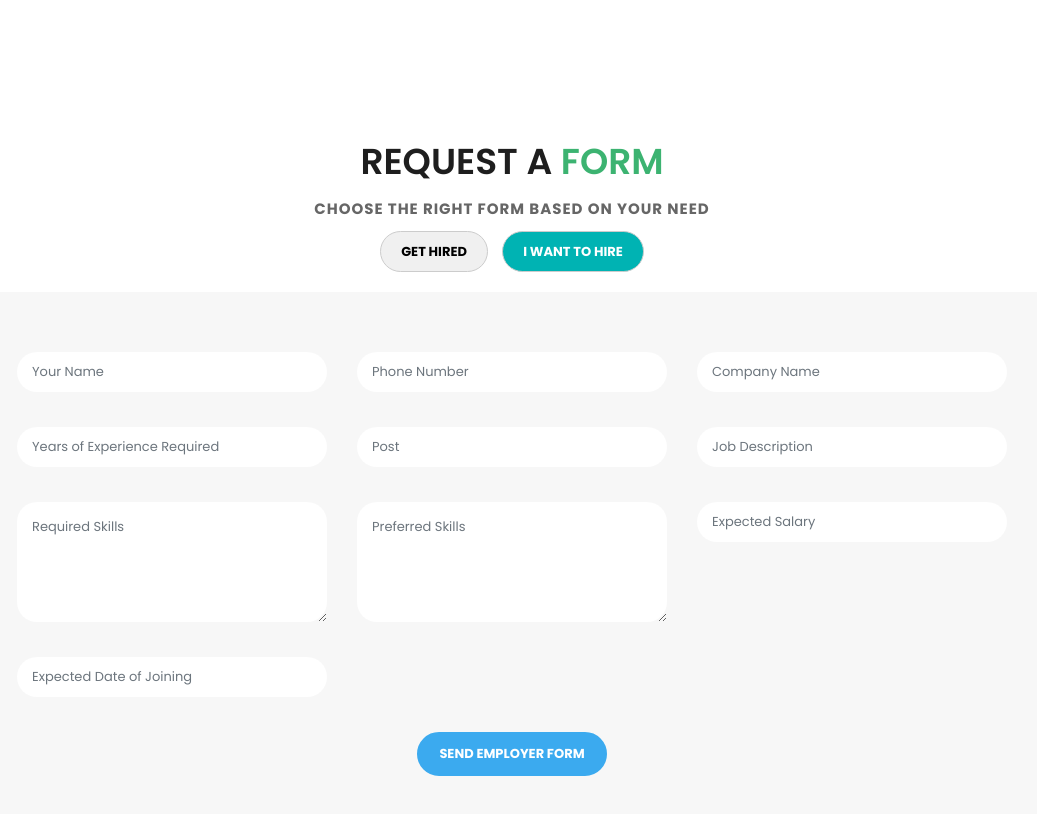
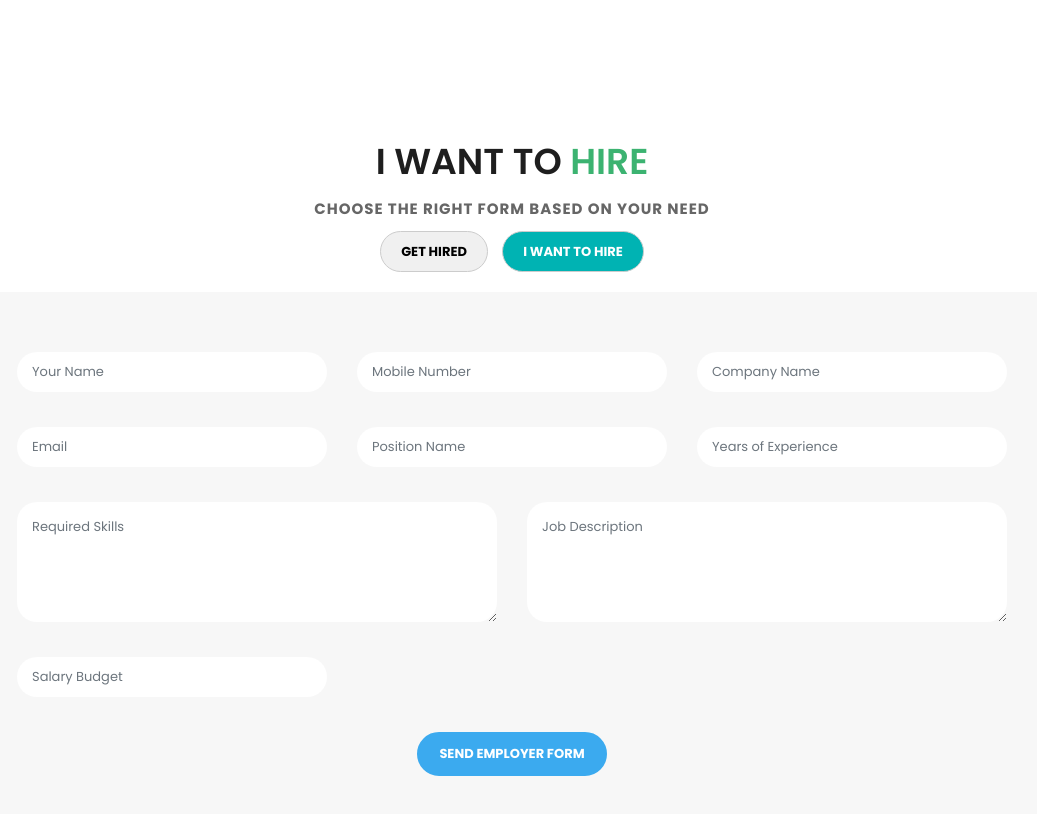
Before and after one commit to Agrawal-Rajat/NeoSource, a website: page index.html in a window 1280 px wide. Shown: the part 720-1534 px from the top of the page, without its empty margins (128-1165 px from the left). Drawn offline with Linux system fonts and the light colour scheme.

Commit message:
Updated the fields and changed the server code

```diff
--- a/index.html
+++ b/index.html
@@ -119,7 +119,7 @@ https://templatemo.com/tm-545-finance-business
       <div class="row">
         <div class="col-md-12">
           <div class="section-heading">
-            <h2>Request a <em>Form</em></h2>
+            <h2>I want to <em>Hire</em></h2>
             <span>Choose the right form based on your need</span>
           </div>
         </div>
@@ -195,7 +195,7 @@ https://templatemo.com/tm-545-finance-business
                 </div>
                 <div class="col-lg-4 col-md-12 col-sm-12">
                   <fieldset>
-                    <input name="phone" type="tel" class="form-control" id="phone" placeholder="Phone Number" required="">
+                    <input name="phone" type="tel" class="form-control" id="phone" placeholder="Mobile Number" required="">
                   </fieldset>
                 </div>
                 <div class="col-lg-4 col-md-12 col-sm-12">
@@ -205,37 +205,32 @@ https://templatemo.com/tm-545-finance-business
                 </div>
                 <div class="col-lg-4 col-md-12 col-sm-12">
                   <fieldset>
-                    <input name="years-of-exp" type="text" class="form-control" id="years-of-exp" placeholder="Years of Experience Required" required="">
+                    <input name="email" type="email" class="form-control" id="email" placeholder="Email" required="">
                   </fieldset>
                 </div>
                 <div class="col-lg-4 col-md-12 col-sm-12">
                   <fieldset>
-                    <input name="post" type="text" class="form-control" id="post" placeholder="Post" required="">
+                    <input name="position" type="text" class="form-control" id="position" placeholder="Position Name" required="">
                   </fieldset>
                 </div>
                 <div class="col-lg-4 col-md-12 col-sm-12">
                   <fieldset>
-                    <input name="job-description" type="text" class="form-control" id="job-description" placeholder="Job Description" required="">
+                    <input name="years-of-exp" type="text" class="form-control" id="years-of-exp" placeholder="Years of Experience" required="">
+                  </fieldset>
+                </div>
+                <div class="col-lg-6 col-md-12 col-sm-12">
+                  <fieldset>
+                    <textarea name="required-skills" class="form-control" id="required-skills" placeholder="Required Skills" rows="4" required=""></textarea>
+                  </fieldset>
+                </div>
+                <div class="col-lg-6 col-md-12 col-sm-12">
+                  <fieldset>
+                    <textarea name="job-description" class="form-control" id="job-description" placeholder="Job Description" rows="4" required=""></textarea>
                   </fieldset>
                 </div>
                 <div class="col-lg-4 col-md-12 col-sm-12">
                   <fieldset>
-                    <textarea name="required-skills" class="form-control" id="required-skills" placeholder="Required Skills" rows="4" required=""></textarea>
-                  </fieldset>
-                </div>
-                <div class="col-lg-4 col-md-12 col-sm-12">
-                  <fieldset>
-                    <textarea name="preferred-skills" class="form-control" id="preferred-skills" placeholder="Preferred Skills" rows="4" required=""></textarea>
-                  </fieldset>
-                </div>
-                <div class="col-lg-4 col-md-12 col-sm-12">
-                  <fieldset>
-                    <input name="salary" type="text" class="form-control" id="salary" placeholder="Expected Salary" required="">
-                  </fieldset>
-                </div>
-                <div class="col-lg-4 col-md-12 col-sm-12">
-                  <fieldset>
-                    <input name="joining-date" type="text" class="form-control" id="joining-date" placeholder="Expected Date of Joining" required="">
+                    <input name="salary" type="text" class="form-control" id="salary" placeholder="Salary Budget" required="">
                   </fieldset>
                 </div>
                 <div class="col-lg-12">
```
Also changed, not shown: api/submit.js (+19 -8 lines).
